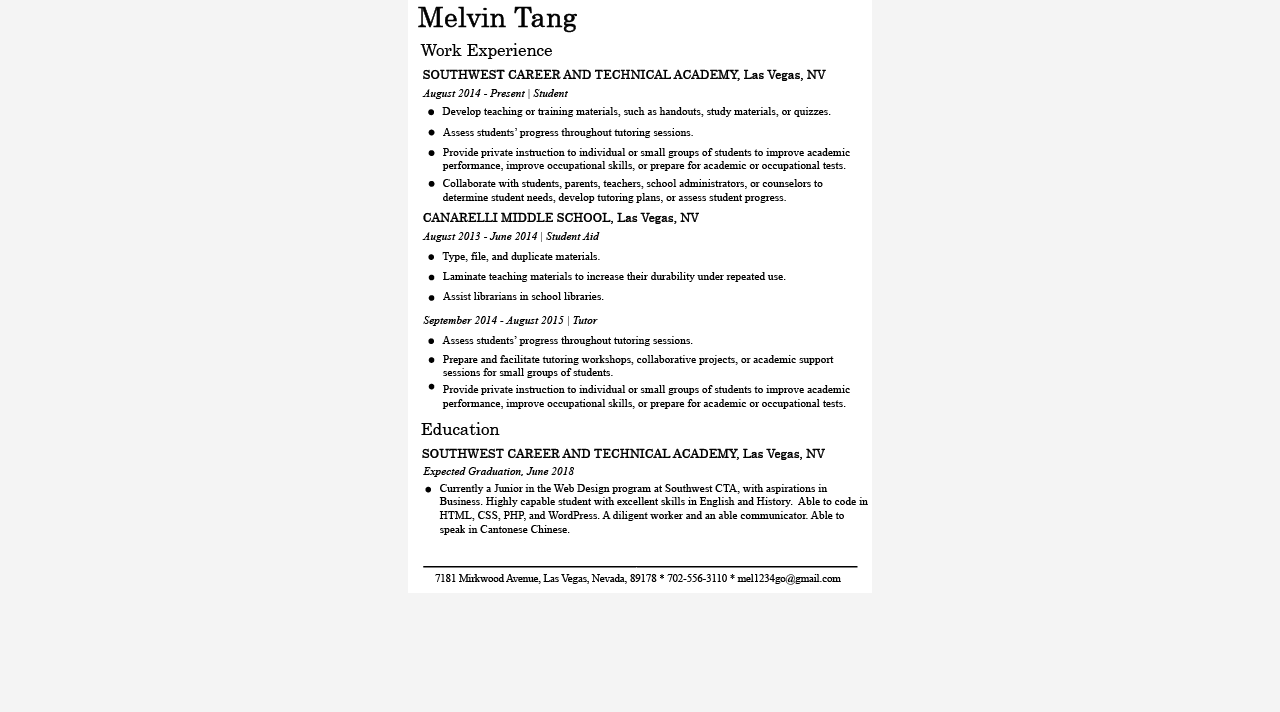
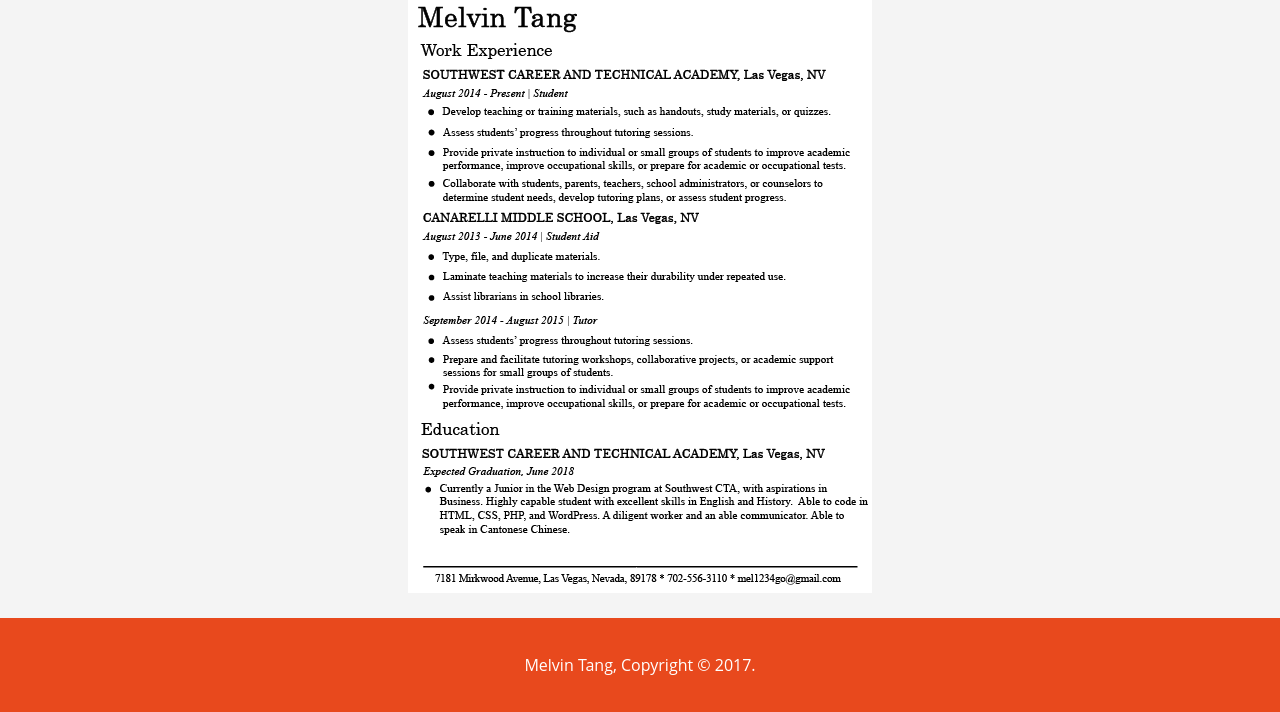
Before and after one commit to Melvin-Tang/Melvin-Tang.github.io, a plain HTML site: page assets/resume.html in a window 1280 px wide. Shown: the part 186-898 px from the top of the page. Before the commit the page ends 800 px from the top, so only its background shows below. Drawn offline with Linux system fonts and the light colour scheme.

Commit message:
Add files via upload

```diff
--- a/assets/resume.html
+++ b/assets/resume.html
@@ -30,5 +30,9 @@
         <center><h1 class="page-title">Resume</h1></center>
             <p><center><img src="images/resume1.PNG"></center></p>
 
+        <footer>
+            <p>Melvin Tang, Copyright &copy; 2017.</p>
+        </footer>
+
     </body>
 </html>
```
Also changed, not shown: assets/mywork.html (+6 -0 lines).
